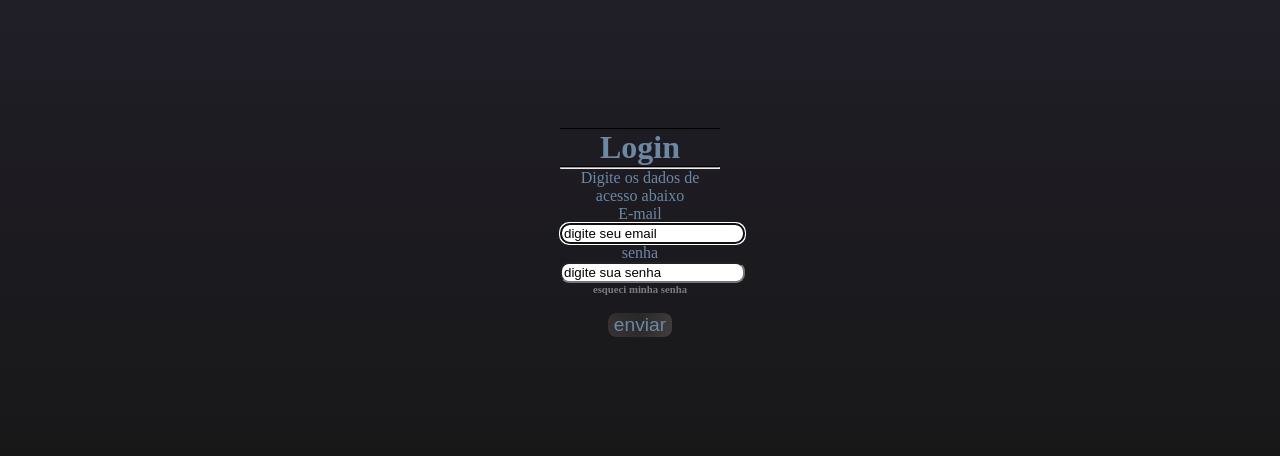
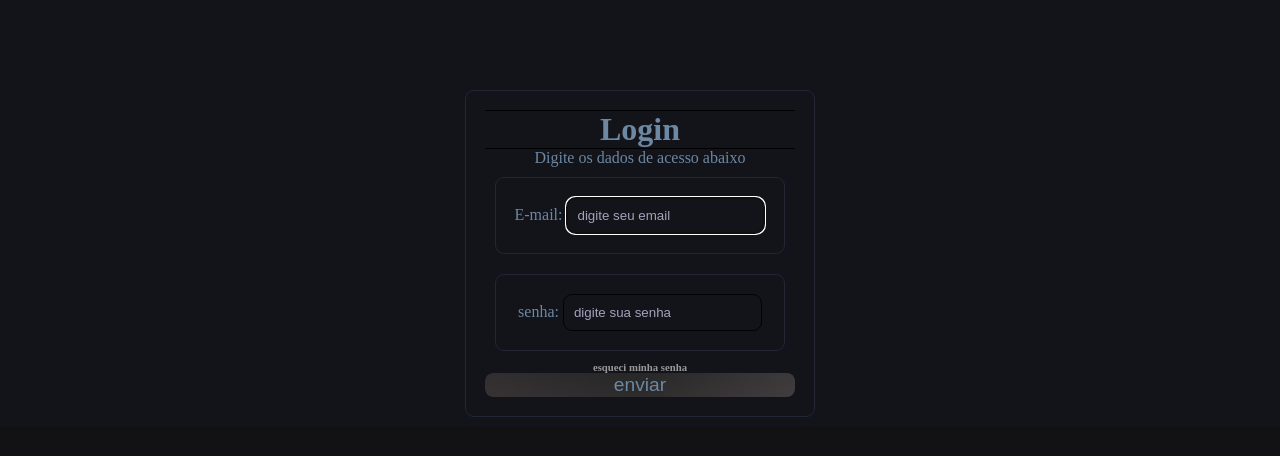
Before and after one commit to DANIELKENTARO/3-ano-analise, a PHP site: page /login.html in a window 1280 px wide. Shown: the top 456 px of the page. Run offline with PHP 8.4, Linux system fonts and the light colour scheme.

Commit message:
Add files via upload

```diff
--- a/login.html
+++ b/login.html
@@ -7,21 +7,23 @@
     <title>login</title>
     <link rel="stylesheet" href="css/style.css">
 </head>
-<body align="center">
+<body>
     <div class="tela_login">
         <form action="#" method="post" class="formlogin">
+            <div class="flex_login">
             <h1>Login</h1>
-            <hr>
             <p>Digite os dados de acesso abaixo</p>
-            <label for="Email">E-mail</label>
+            <div class="formulario_input">
+            <label for="Email">E-mail:</label>
             <input type="email" placeholder="digite seu email" autofocus="true">
-            <br>
-            <label for="password">senha</label>
+            </div>
+            <div class="formulario_input">
+            <label for="password">senha:</label>
             <input type="password" placeholder="digite sua senha">
-            <br>
+            </div>
             <a href="#"><h6>esqueci minha senha</h6></a>
-            <br>
             <button><a id="a" href="index.html">enviar</a></button>
+            </div>
         </form>
     </div>
 </body>
--- a/style.css
+++ b/style.css
@@ -1,6 +1,6 @@
 body{
     margin: 0;
-    background-image: linear-gradient(to top, rgb(24, 23, 24), rgb(32, 30, 39)) ;
+    background-image: linear-gradient(to top, rgb(11, 10, 24), rgb(18, 18, 20)) ;
     color: rgb(108, 136, 163);
 }
 *{
@@ -20,7 +20,7 @@ h4{
     margin-bottom: 20vh;
 }
 h6{
-    color: rgb(122, 122, 122);
+    color: rgb(153, 152, 152);
 }
 button{
     white-space: nowrap;
@@ -57,7 +57,7 @@ ul{
 }
 .menu{
     display: flex;
-    background-image: linear-gradient( to left, rgb(8, 2, 2), rgb(12, 3, 3));
+    background-image: linear-gradient( to left, rgb(7, 7, 12), rgb(0, 0, 19));
     justify-content: space-between;
 }
 li{
@@ -82,7 +82,7 @@ footer{
     display: flex;
     flex-wrap: nowrap;
     justify-content: space-around;
-    background-image: linear-gradient( to top, rgb(5, 5, 5),  rgb(58, 55, 55));
+    background-image: linear-gradient( to top, rgb(5, 5, 5),  rgb(55, 55, 58));
 }
 input{
     border-radius: 9px;
@@ -91,7 +91,36 @@ input{
     color: rgb(0, 0, 0);
 }
 .tela_login{
-    margin: 10vw 70vh;
+    text-align: center;
+    align-items: center;
+    background-color: #13131a;
+    display: flex;
+    flex-direction: column;
+    margin: 0;
+    padding-top: 10vh;
+}
+input{
+    background-color: #0e0f1d00;
+    border: 1px rgba(0, 0, 0, 0.87) solid;
+    padding: 10px;
+}
+form ::placeholder{
+    color: #a3a3bd;
+}
+.flex_login{
+    display: flex;
+    flex-direction: column;
+}
+.formlogin{
+    display: flex;
+    justify-content: space-between;
+    border-radius: 99%;
+}
+.formlogin div{
+    padding: 19px;
+    margin: 10px;
+    border: 1px rgb(37, 37, 56) solid;
+    border-radius: 9px;
 }
 .main{
     display: flex;
@@ -126,8 +155,8 @@ input{
 .flex_produtos{
     text-align: center;
     margin:  0 0.8% 0% 0.8%;
-    background-color:#0000002f ;
-    border: rgba(0, 0, 0, 0.781) 1px solid;
+    background-color:#04050f52 ;
+    border: rgba(5, 4, 17, 0.979) 1px solid;
 }
 li #p1 img{
     width: auto;
```
